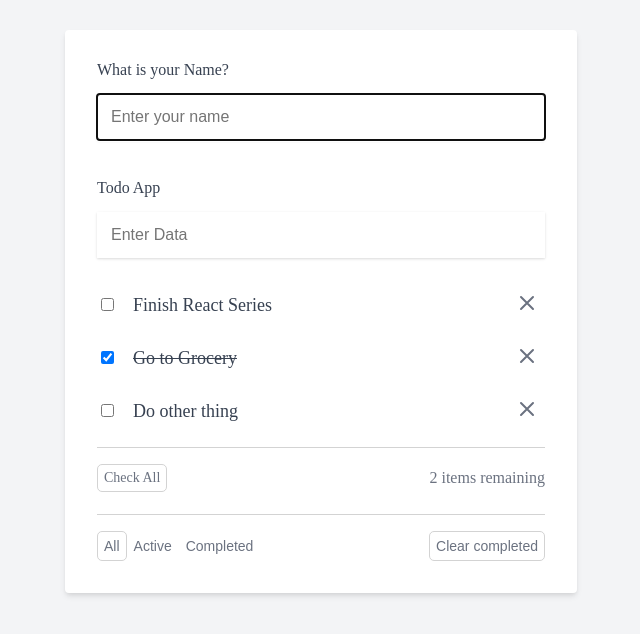
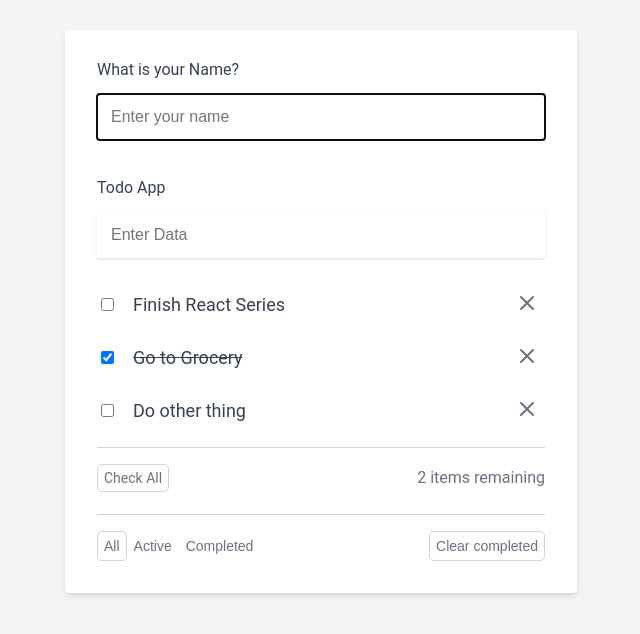
Before and after one commit to amarpaviall/React-Todolist, a React (Create React App) app: page / in a window 1280 px wide. Shown: the top 634 px of the page, without its empty margins (319-959 px from the left). Built offline with nearby package versions, Linux system fonts and the light colour scheme.

Commit message:
add style for toggle

```diff
--- a/src/App.css
+++ b/src/App.css
@@ -4,12 +4,12 @@
   box-sizing: border-box;
 }
 
-@import url("https://fonts.googleapis.com/css2?family=Roboto:wght@400&display=swap");
+@import url("https://fonts.googleapis.com/css2?family=Roboto:wght@400;700&display=swap");
 
 body {
   margin: 0;
   margin: 0;
-  font-family: "Roboto", sans-serif;
+  font-family: "Roboto", sans-serif !important;
   background: #f3f4f6;
 }
 
@@ -229,3 +229,10 @@
   transition: all 300ms;
   transform: translateX(20px);
 }
+
+.toggle-container {
+  margin-top: 20px;
+}
+.cust-button {
+  margin-right: 20px;
+}
```
